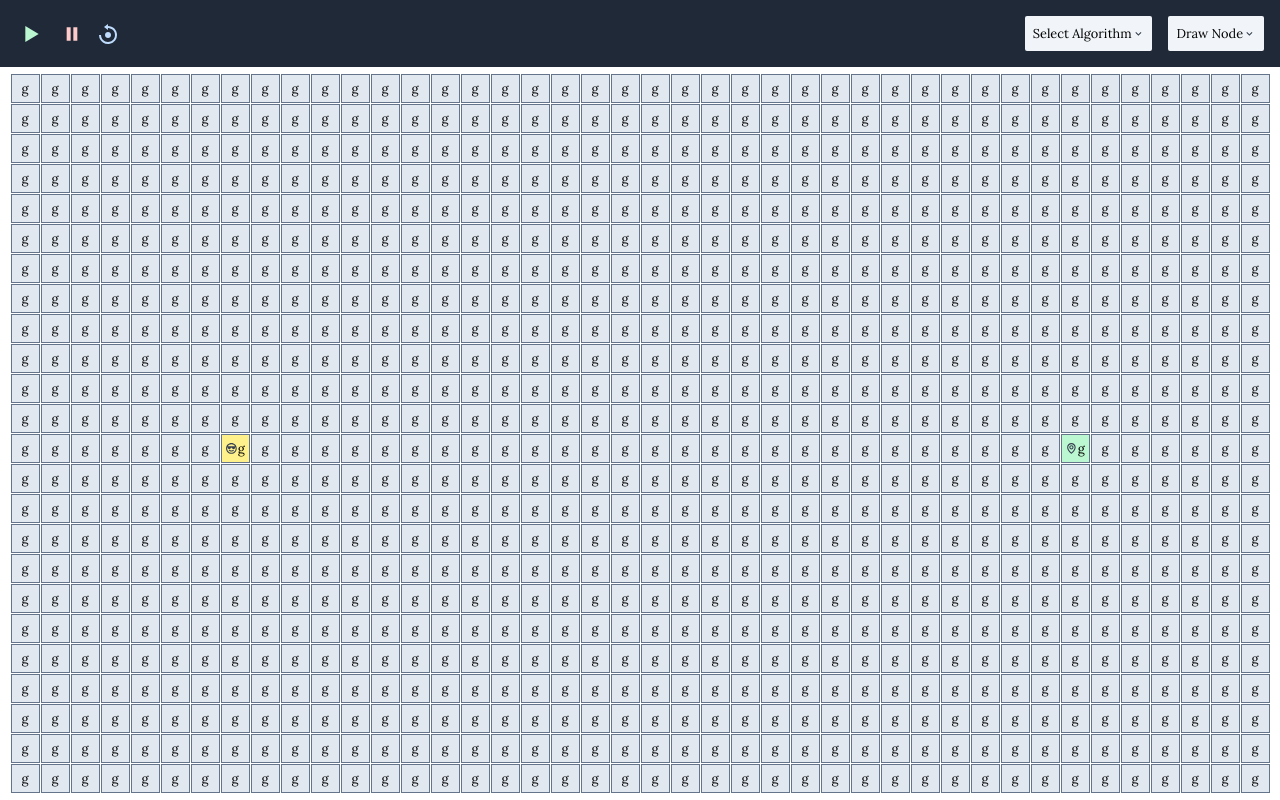
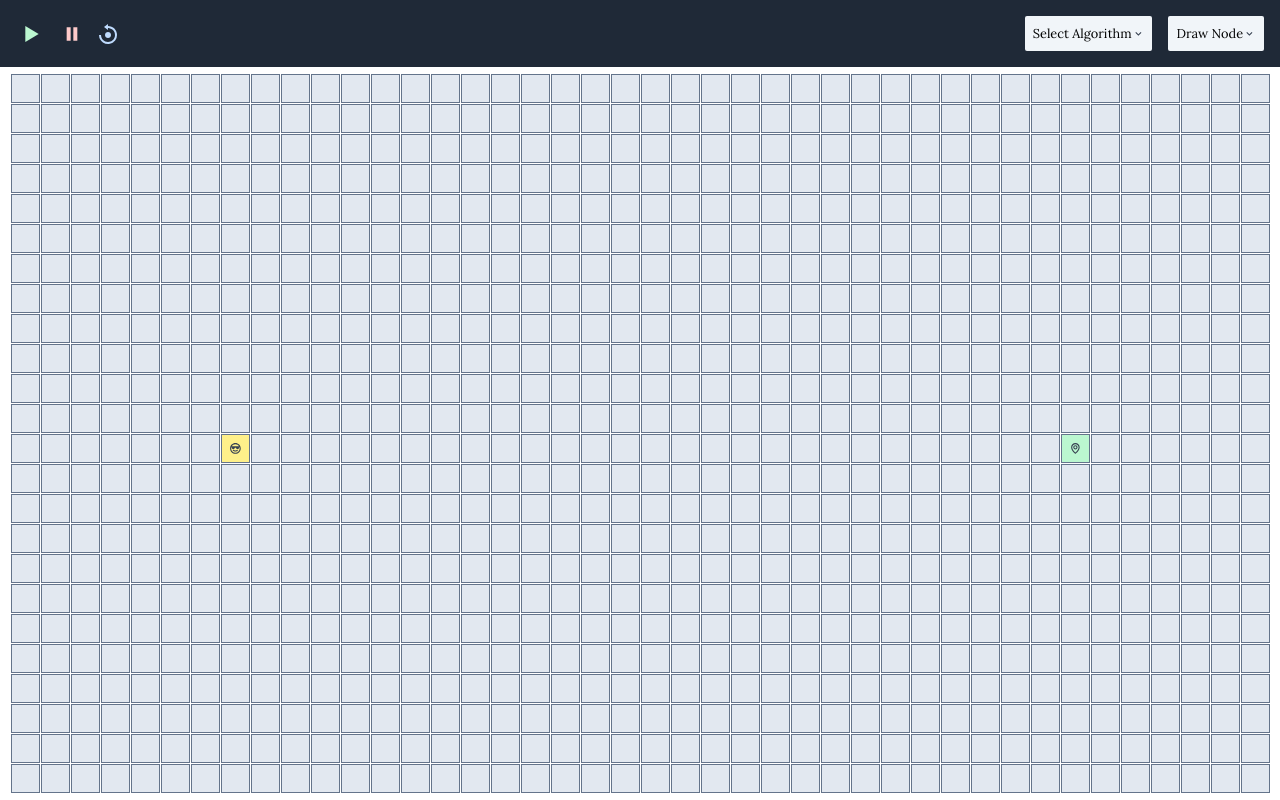
Before and after one commit to saliou33/vipath, a React (Vite) app: page / in a window 1280 px wide. Built offline with nearby package versions, Linux system fonts and the light colour scheme.

Commit message:
rename GridItem to GridNode

```diff
--- a/src/components/Grid/Grid.tsx
+++ b/src/components/Grid/Grid.tsx
@@ -1,6 +1,6 @@
 import { useContext, useState } from "react";
 import { Context, ContextValueType } from "../../context/context";
-import GridNode from "../GridItem/GridNode";
+import GridNode from "../GridNode/GridNode";
 
 const Grid = () => {
   const { animationInfos, actionInfos, dispatchAnimationInfos } =
--- a/src/components/GridItem/GridNode.tsx
+++ b/src/components/GridNode/GridNode.tsx
@@ -106,7 +106,6 @@ const GridNode = ({
           <BiDollarCircle />
         ) : null}
       </span>
-      g
     </div>
   );
 };
```
Also changed, not shown: src/components/GridNode/GridNode.css (renamed from src/components/GridItem/GridNode.css).
